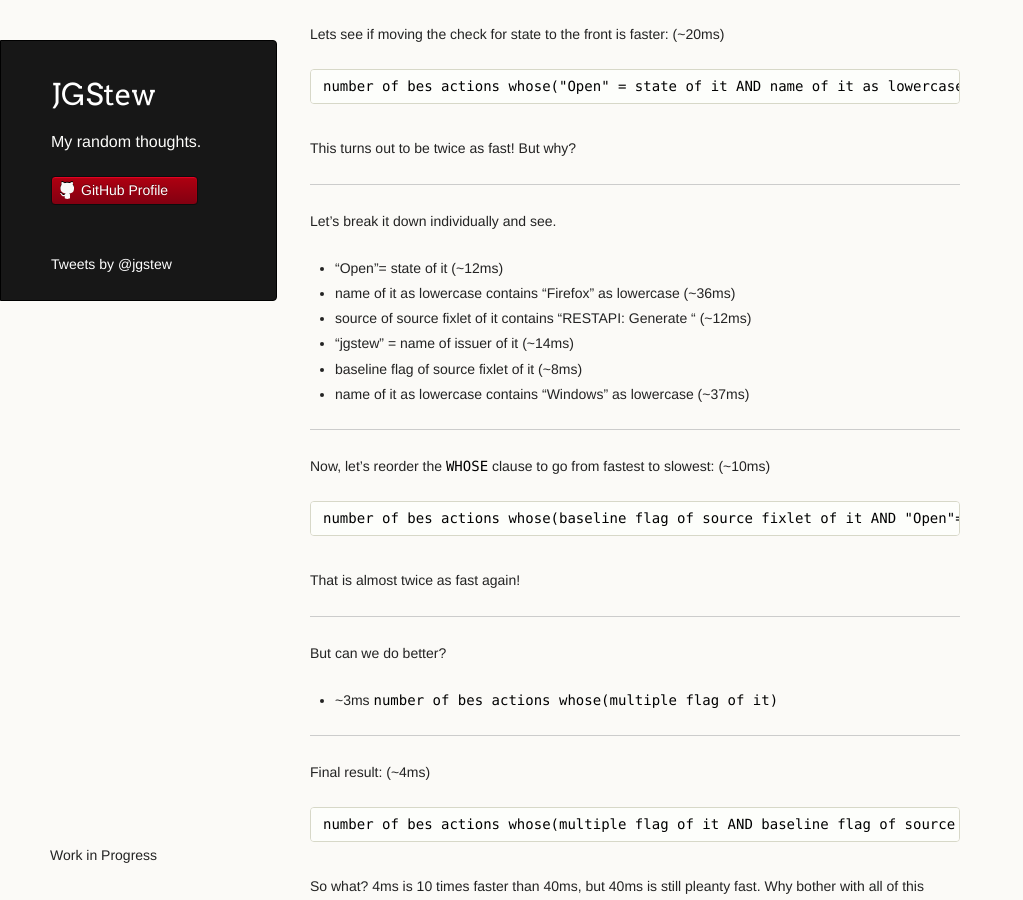
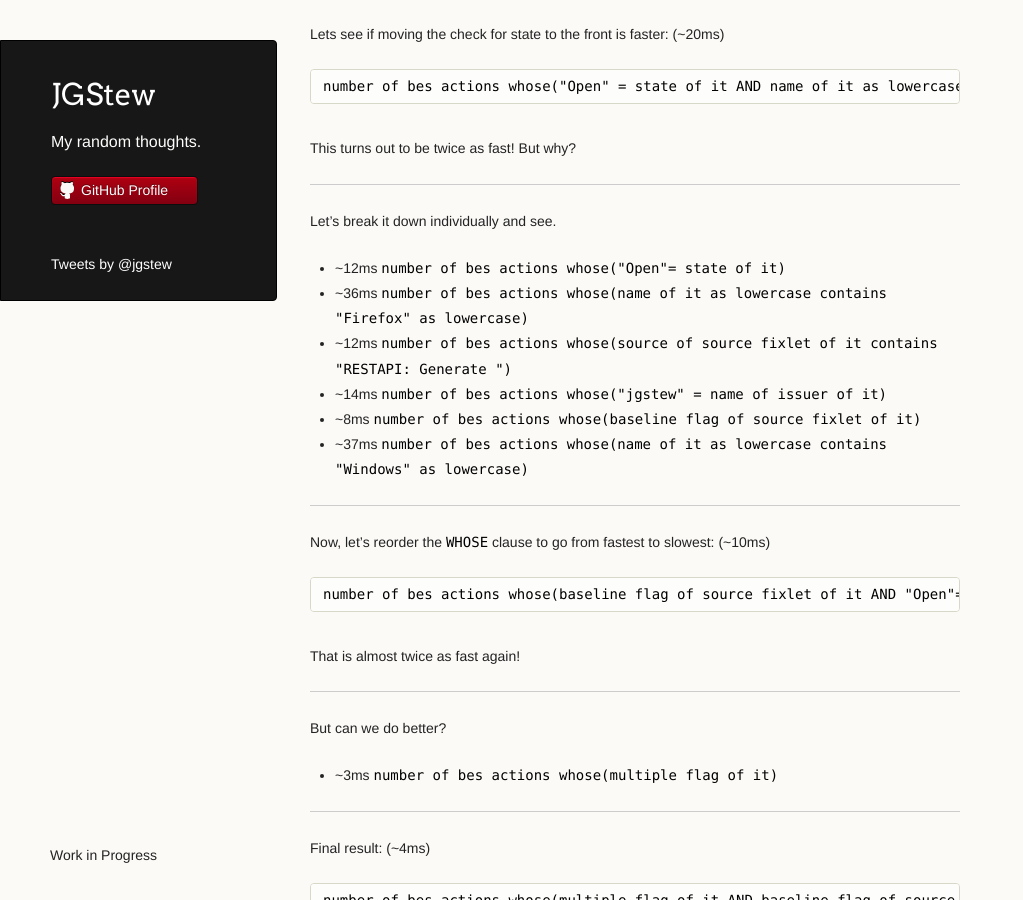
Before and after one commit to jgstew/jgstew.github.io, a Jekyll site: the page built from _posts/2016-10-11-The-way-BigFix-Session-Relevance-statements-are-written-matters-(Part3)-Whose.md, in a window 1280 px wide and 900 px high, scrolled down 1511 px. Shown: the whole window, without its empty margins (0-1023 px from the left). Built offline with Jekyll 4.4.1, drawn with Linux system fonts in a browser that asks for light colours; comment, search, counter and statistics services are not loaded.

Commit message:
Update 2016-10-11-The-way-BigFix-Session-Relevance-statements-are-written-matters-(Part3)-Whose.md

```diff
--- a/_posts/2016-10-11-The-way-BigFix-Session-Relevance-statements-are-written-matters-(Part3)-Whose.md
+++ b/_posts/2016-10-11-The-way-BigFix-Session-Relevance-statements-are-written-matters-(Part3)-Whose.md
@@ -52,12 +52,12 @@ This turns out to be twice as fast! But why?
 
 Let's break it down individually and see.
 
-- "Open"= state of it (~12ms)
-- name of it as lowercase contains "Firefox" as lowercase (~36ms)
-- source of source fixlet of it contains "RESTAPI: Generate " (~12ms)
-- "jgstew" = name of issuer of it (~14ms)
-- baseline flag of source fixlet of it (~8ms)
-- name of it as lowercase contains "Windows" as lowercase (~37ms)
+- ~12ms `number of bes actions whose("Open"= state of it)`
+- ~36ms `number of bes actions whose(name of it as lowercase contains "Firefox" as lowercase)`
+- ~12ms `number of bes actions whose(source of source fixlet of it contains "RESTAPI: Generate ")`
+- ~14ms `number of bes actions whose("jgstew" = name of issuer of it)`
+-  ~8ms `number of bes actions whose(baseline flag of source fixlet of it)`
+- ~37ms `number of bes actions whose(name of it as lowercase contains "Windows" as lowercase)`
 
 -----
 
```
